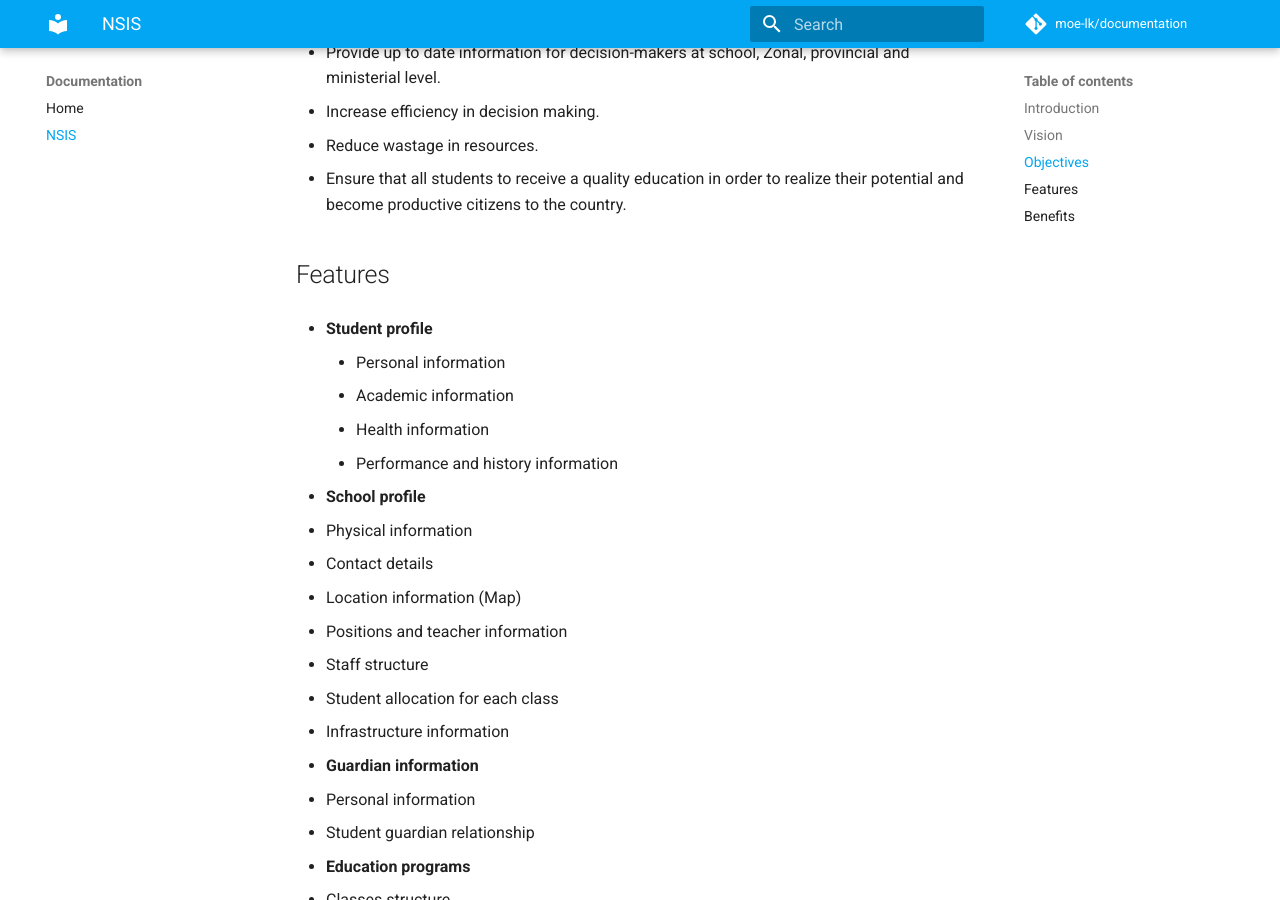
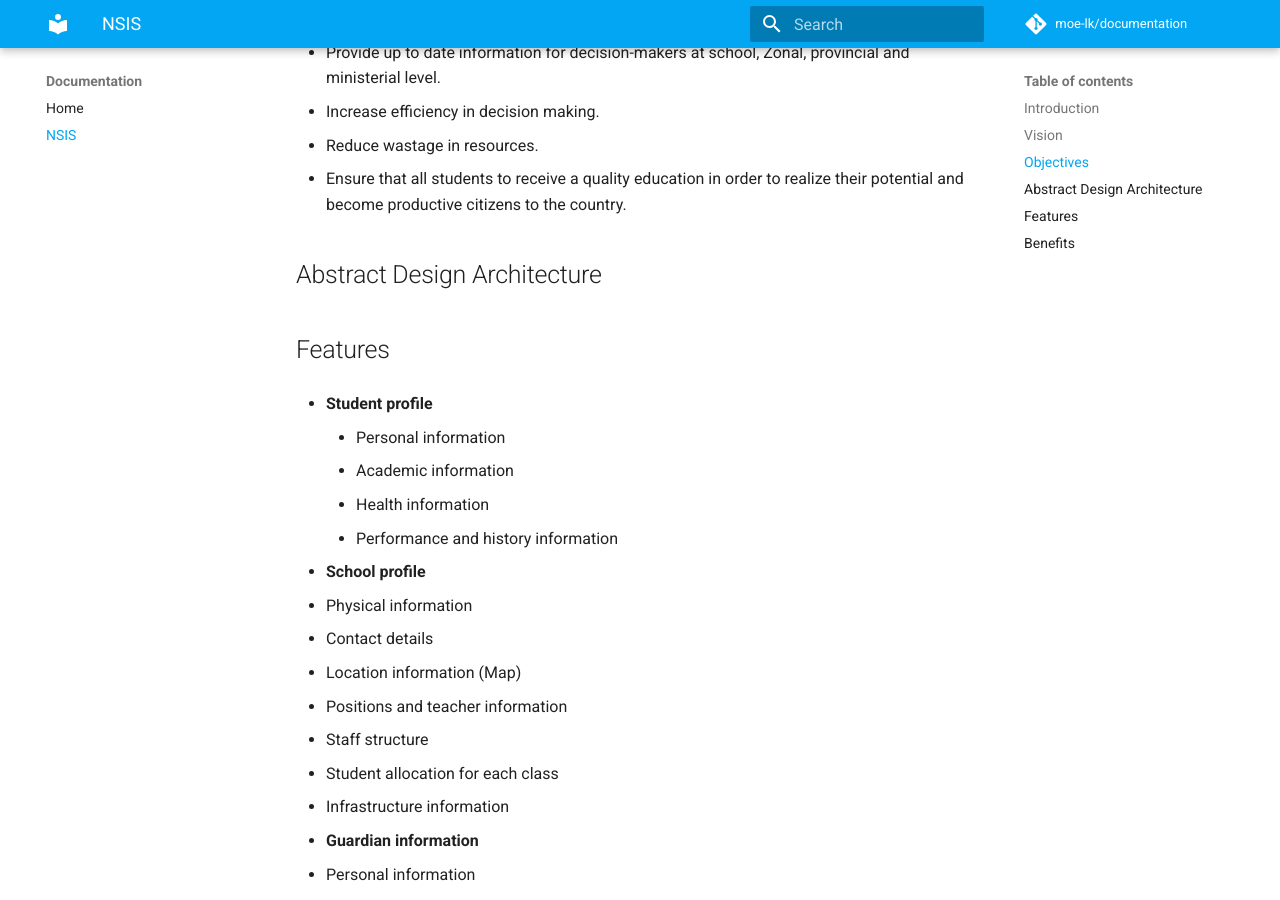
Before and after one commit to moe-lk/Documentation, an MkDocs documentation site: the page built from docs/nsis.md, in a window 1280 px wide and 900 px high, scrolled down 680 px. Built offline with MkDocs 1.6.1 and Material for MkDocs 9.7.7, drawn with Linux system fonts in a browser that asks for light colours; comment, search, counter and statistics services are not loaded.

Commit message:
Update nsis.md

```diff
--- a/docs/nsis.md
+++ b/docs/nsis.md
@@ -14,6 +14,12 @@ A complete student information system for the Ministry of education to cover all
 - Increase efficiency in decision making.
 - Reduce wastage in resources.
 - Ensure that all students to receive a quality education in order to realize their potential and become productive citizens to the country.
+
+## Abstract Design Architecture
+
+
+
+
 
 ## Features
 
@@ -63,9 +69,6 @@ A complete student information system for the Ministry of education to cover all
   - Multiple dashboards in diffetent perspectives
 
 
-
-
-
 ## Benefits
 
 - Provide up to date information for decision-makers at school, Zonal, provincial and ministerial level.
```
